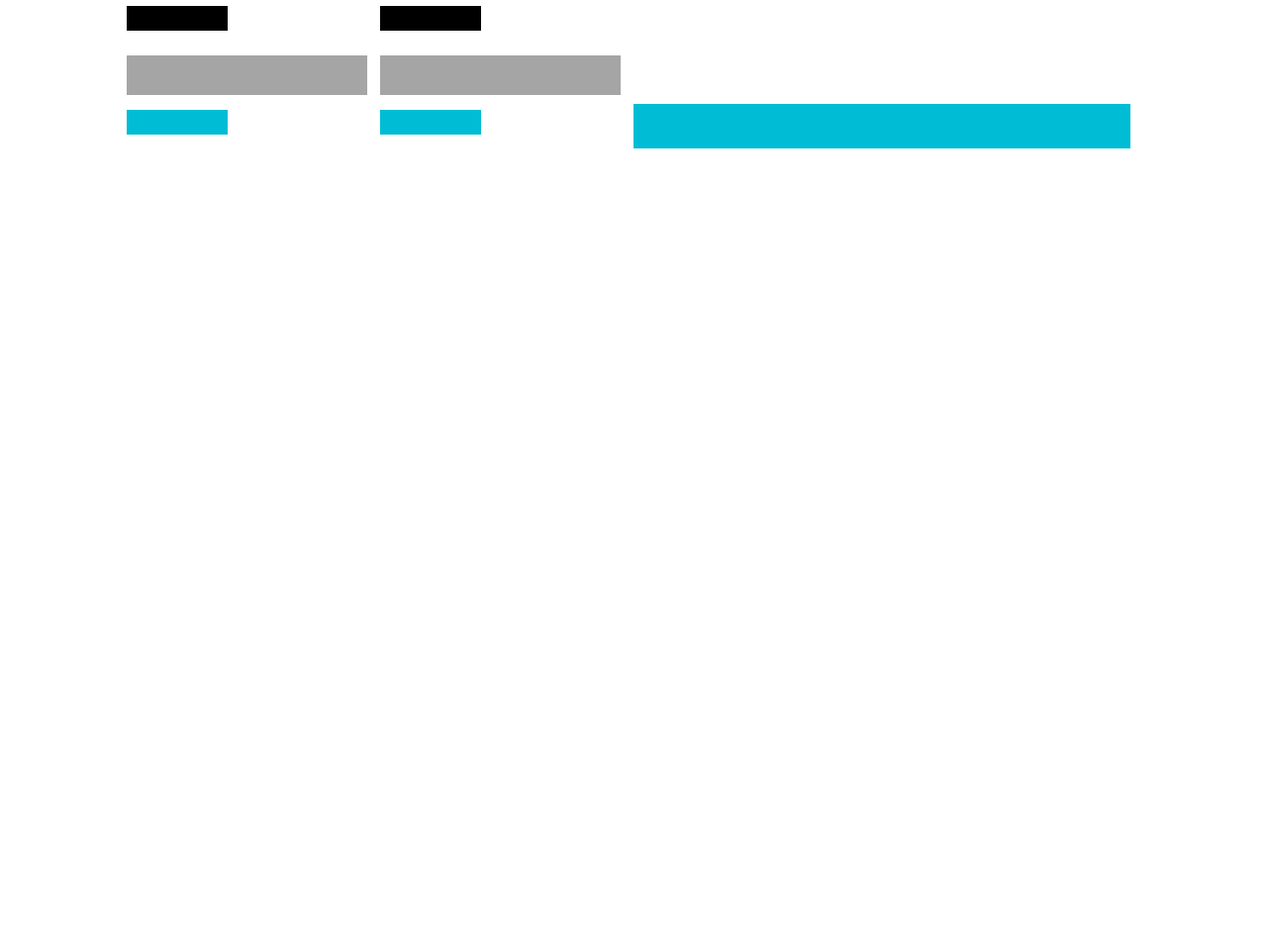
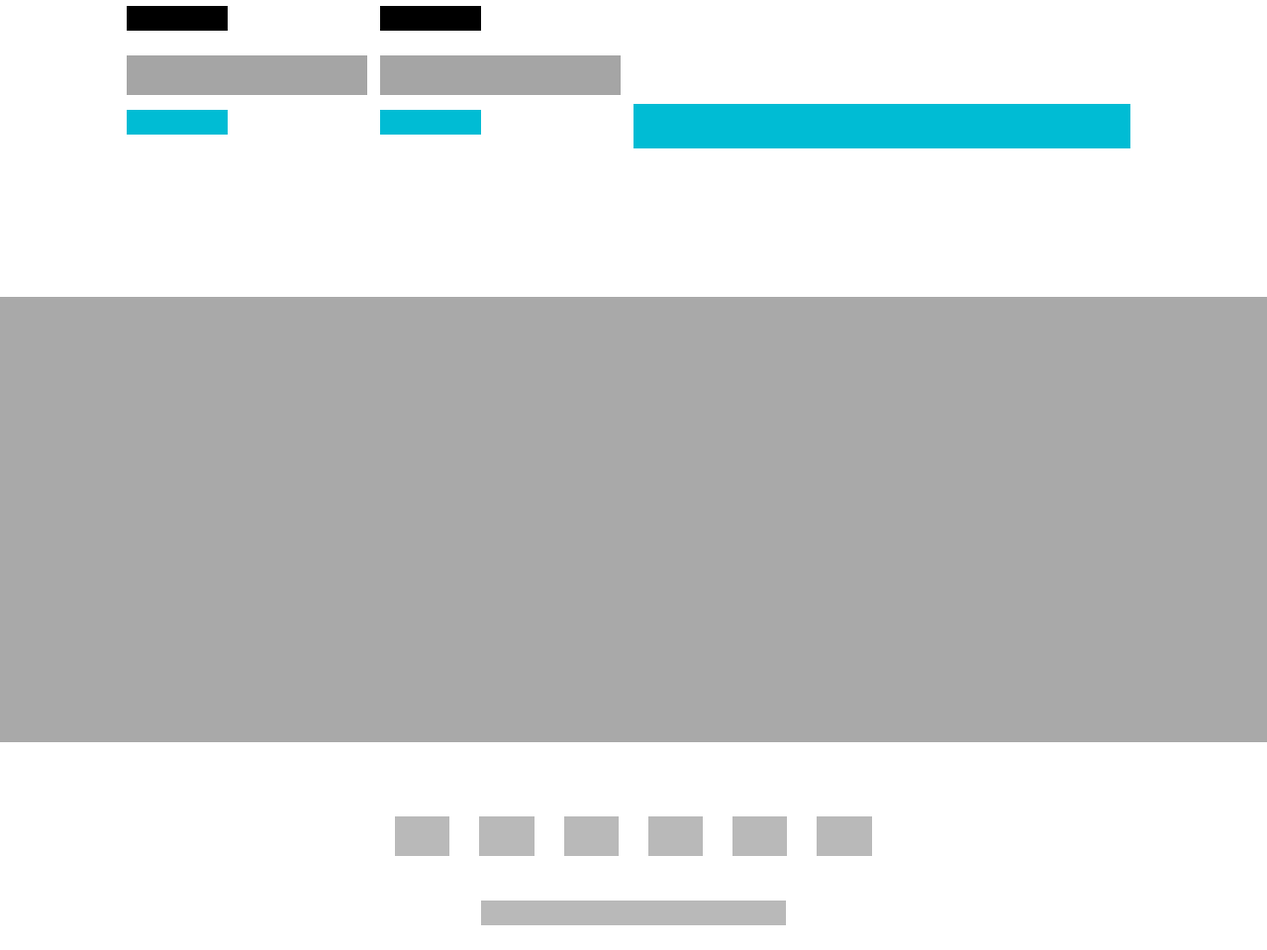
Before and after one commit to SureshVagh/XeOne_Layout, a plain HTML site: page index.html in a window 1280 px wide. Shown: the part 10821-11781 px from the top of the page at 99% size. Before the commit the page ends 11121 px from the top, so only its background shows below. Drawn offline with Linux system fonts and the light colour scheme.

Commit message:
complated

```diff
--- a/css/style.css
+++ b/css/style.css
@@ -653,7 +653,6 @@ html {
 
 .envato-main {
     width: 100%;
-    background-color: white;
 
 }
 
@@ -812,3 +811,46 @@ html {
     float: left;
     margin: 85px auto 0px;
 }
+
+.map-main {
+    height: 450px;
+    width: 100%;
+    background-color: darkgrey;
+}
+
+.footer-main {
+    width: 100%;
+
+}
+
+.footer-width {
+    width: 80%;
+    padding: 60px 0px;
+    margin: auto;
+}
+
+.footer-content {
+    width: 50%;
+    margin: auto;
+    overflow: auto;
+}
+
+.social-icon {
+    width: 16.66%;
+    float: left;
+    padding: 15px;
+
+}
+
+.social-com {
+    width: 100%;
+    height: 40px;
+    background-color: #b9b9b9;
+}
+
+.cpyright {
+    height: 25px;
+    width: 30%;
+    background-color: #b9b9b9;
+    margin: 30px auto;
+}
--- a/index.html
+++ b/index.html
@@ -476,4 +476,35 @@
             </div>
         </div>
     </div>
-</body></html>
+
+    <div class="map-main"></div>
+
+    <div class="footer-main">
+        <div class="footer-width">
+            <div class="footer-content">
+                <div class="social-icon">
+                    <div class="social-com"></div>
+                </div>
+                <div class="social-icon">
+                    <div class="social-com"></div>
+                </div>
+                <div class="social-icon">
+                    <div class="social-com"></div>
+                </div>
+                <div class="social-icon">
+                    <div class="social-com"></div>
+                </div>
+                <div class="social-icon">
+                    <div class="social-com"></div>
+                </div>
+                <div class="social-icon">
+                    <div class="social-com"></div>
+                </div>
+            </div>
+            <div class="cpyright"></div>
+        </div>
+    </div>
+
+</body>
+
+</html>
```
